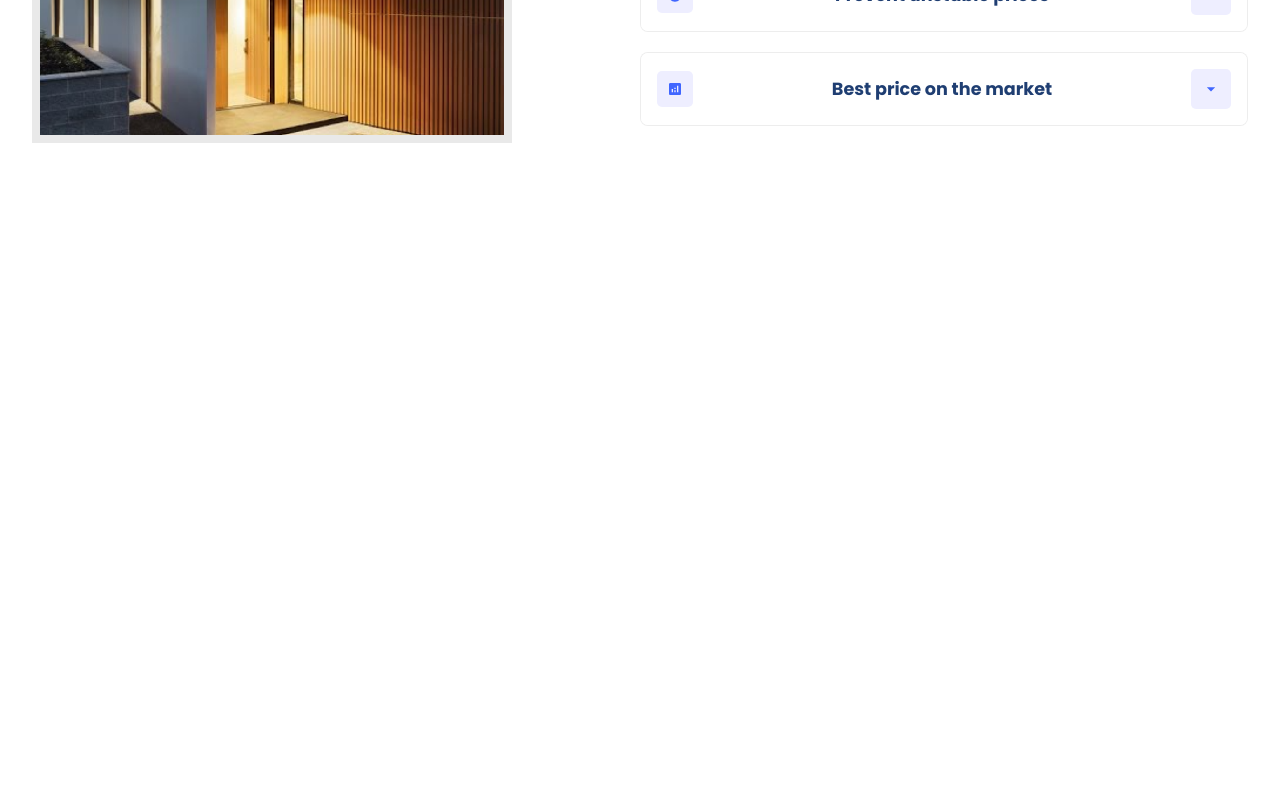
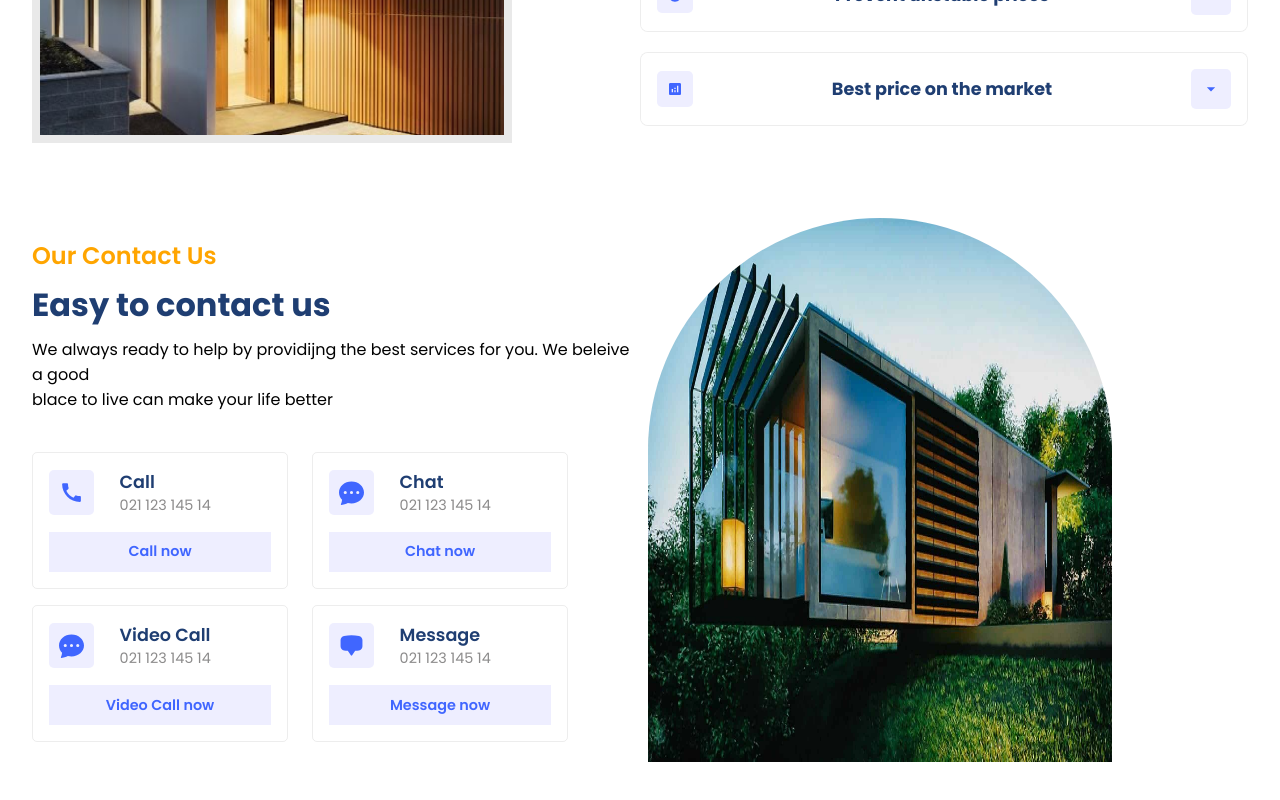
Before and after one commit to MateusBeltrao/homyz, a React (Vite) app: page / in a window 1280 px wide. Shown: the part 1772-2572 px from the top of the page. Before the commit the page ends 1950 px from the top, so only its background shows below. Built offline with nearby package versions, Linux system fonts and the light colour scheme.

Commit message:
add contacts

```diff
--- a/src/App.jsx
+++ b/src/App.jsx
@@ -4,6 +4,7 @@
 import { Companies } from "./components/Companies/Companies";
 import Residencias from "./components/Residencias/Residencias";
 import { Value } from "./components/Value/Value";
+import { Contacty } from "./components/Contacty/Contacty";
 function App() {
   return (
     <div className="App">
@@ -15,6 +16,7 @@
       <Companies></Companies>
       <Residencias></Residencias>
       <Value></Value>
+      <Contacty></Contacty>
     </div>
   );
 }
--- /dev/null
+++ b/src/components/Contacty/Contacty.css
@@ -0,0 +1,63 @@
+.c-container{
+    justify-content: space-between;
+}
+
+.c-container>div{
+    flex: 1;
+}
+
+.c-right{
+    width: 100%;
+}
+
+.c-left{
+    gap: 0.5rem ;
+}
+
+.contactModes{
+    margin-top: 2rem;
+    gap: 1rem;
+}
+
+.contactModes .row{
+    gap: 1.5rem;
+}
+
+.mode{
+    width: 16rem;
+    padding: 1rem;
+    border: 0.8px solid rgba(128, 128, 128, 0.143);
+    border-radius: 5px;
+    gap: 1rem;
+    transition: all 300ms ease-in-out;
+}
+
+.mode .button{
+    width: 100%;
+    background: var(--lightBlue);
+    color: var(--blue);
+    font-size: 0.9rem;
+    font-weight: 600;
+}
+
+
+.mode >:nth-child(1){
+    width: 100%;
+    gap: 1.6rem;
+}
+
+.mode .detail .primaryText{
+    font-size: 1.1em;
+    font-weight: 600;
+}
+
+.mode:hover{
+    scale: 1.1;
+    box-shadow: var(--shadow);
+}
+
+.mode .button:hover{
+    background: var(--blue-gradient);
+    color: white;
+    scale: 0.8;
+}
--- /dev/null
+++ b/src/components/Contacty/Contacty.jsx
@@ -0,0 +1,87 @@
+import React from 'react'
+import './Contacty.css'
+import { MdCall } from 'react-icons/md'
+import { BsFillChatDotsFill } from 'react-icons/bs'
+import { HiChatBubbleBottomCenter } from 'react-icons/hi2'
+
+export const Contacty = () => {
+    return (
+        <section className='c-wrapper'>
+            <div className="paddings innerWidth flexCenter c-container">
+                <div className="flexColStart c-left">
+                    <span className='orangeText'>Our Contact Us</span>
+                    <span className='primaryText' >Easy to contact us</span>
+                    <span className='secodaryText'>We always ready to help by providijng the best services for you. We beleive a good
+                        <br />blace to live can make your life better</span>
+
+                    <div className="flexColStart contactModes">
+
+                        {/* first row */}
+                        <div className="flexStart row">
+                            <div className="flexColCenter mode">
+                                <div className="flexStart">
+                                    <div className="flexCenter icon">
+                                        <MdCall size={25} />
+                                    </div>
+                                    <div className="flexColStart detail">
+                                        <span className="primaryText">Call</span>
+                                        <span className="secondaryText">021 123 145 14</span>
+                                    </div>
+                                </div>
+                                <div className="flexCenter button">Call now</div>
+                            </div>
+
+                            <div className="flexColCenter mode">
+                                <div className="flexStart">
+                                    <div className="flexCenter icon">
+                                        <BsFillChatDotsFill size={25} />
+                                    </div>
+                                    <div className="flexColStart detail">
+                                        <span className="primaryText">Chat</span>
+                                        <span className="secondaryText">021 123 145 14</span>
+                                    </div>
+                                </div>
+                                <div className="flexCenter button">Chat now</div>
+                            </div>
+                        </div>
+
+                        {/* second row */}
+                        <div className="flexStart row">
+                            <div className="flexColCenter mode">
+                                <div className="flexStart">
+                                    <div className="flexCenter icon">
+                                        <BsFillChatDotsFill size={25} />
+                                    </div>
+                                    <div className="flexColStart detail">
+                                        <span className="primaryText">Video Call</span>
+                                        <span className="secondaryText">021 123 145 14</span>
+                                    </div>
+                                </div>
+                                <div className="flexCenter button">Video Call now</div>
+                            </div>
+
+                            <div className="flexColCenter mode">
+                                <div className="flexStart">
+                                    <div className="flexCenter icon">
+                                        <HiChatBubbleBottomCenter size={25} />
+                                    </div>
+                                    <div className="flexColStart detail">
+                                        <span className="primaryText">Message</span>
+                                        <span className="secondaryText">021 123 145 14</span>
+                                    </div>
+                                </div>
+                                <div className="flexCenter button">Message now</div>
+                            </div>
+                        </div>
+                    </div>
+                </div>
+
+            <div className="c-right">
+                <div className="image-container">
+                    <img src="./contact.jpg" alt="" />
+                </div>
+            </div>
+        </div>
+        </section >
+    )
+}
```
